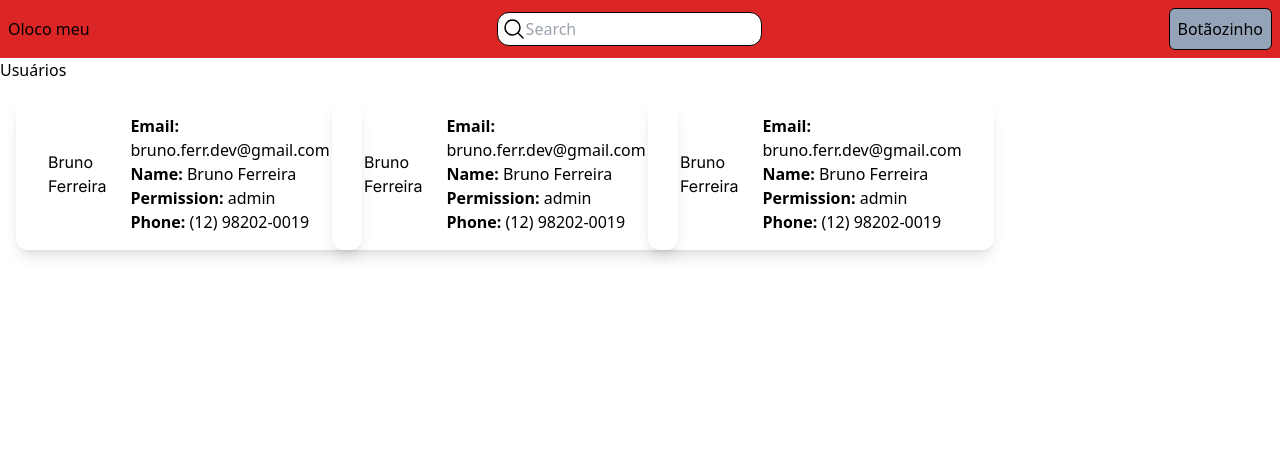
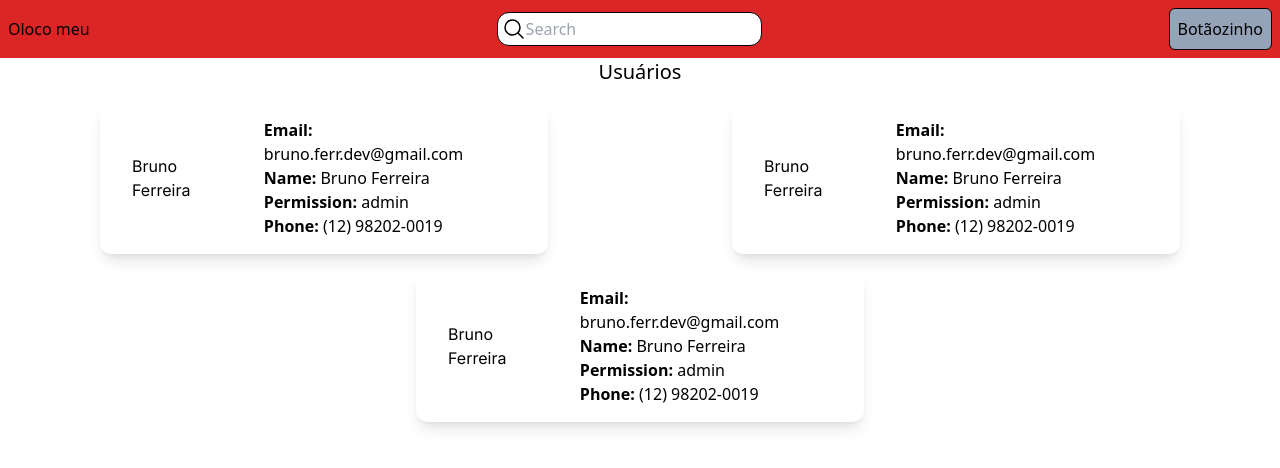
Before and after one commit to ferrbruno/nextar-backoffice-fullstack-challenge, a Next.js app in the folder apps/client/: page / in a window 1280 px wide. Shown: the top 468 px of the page. Built offline with nearby package versions, Linux system fonts and the light colour scheme.

Commit message:
fix(client): cardlist switched from grid to flex display :sparkles:

```diff
--- a/apps/client/src/components/CardList/index.tsx
+++ b/apps/client/src/components/CardList/index.tsx
@@ -6,8 +6,8 @@ interface CardListProps {
 export default function CardList({ title, children }: CardListProps) {
   return (
     <div>
-      {title && <h1>{title}</h1>}
-      <div className="grid gap-4 grid-cols-4 justify-around p-4">
+      {title && <h1 className="text-xl text-center">{title}</h1>}
+      <div className="w-full flex place-content-evenly flex-wrap gap-4 p-4">
         {children}
       </div>
     </div>
```
